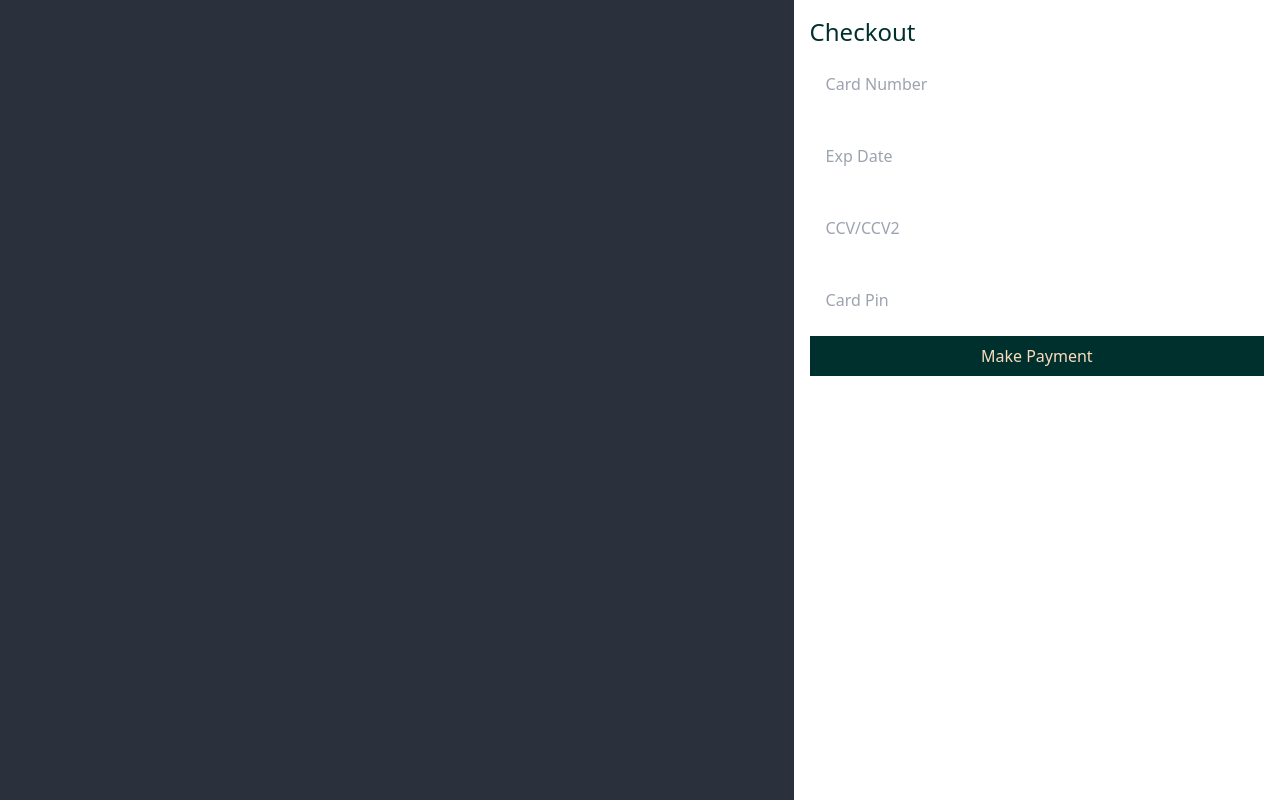
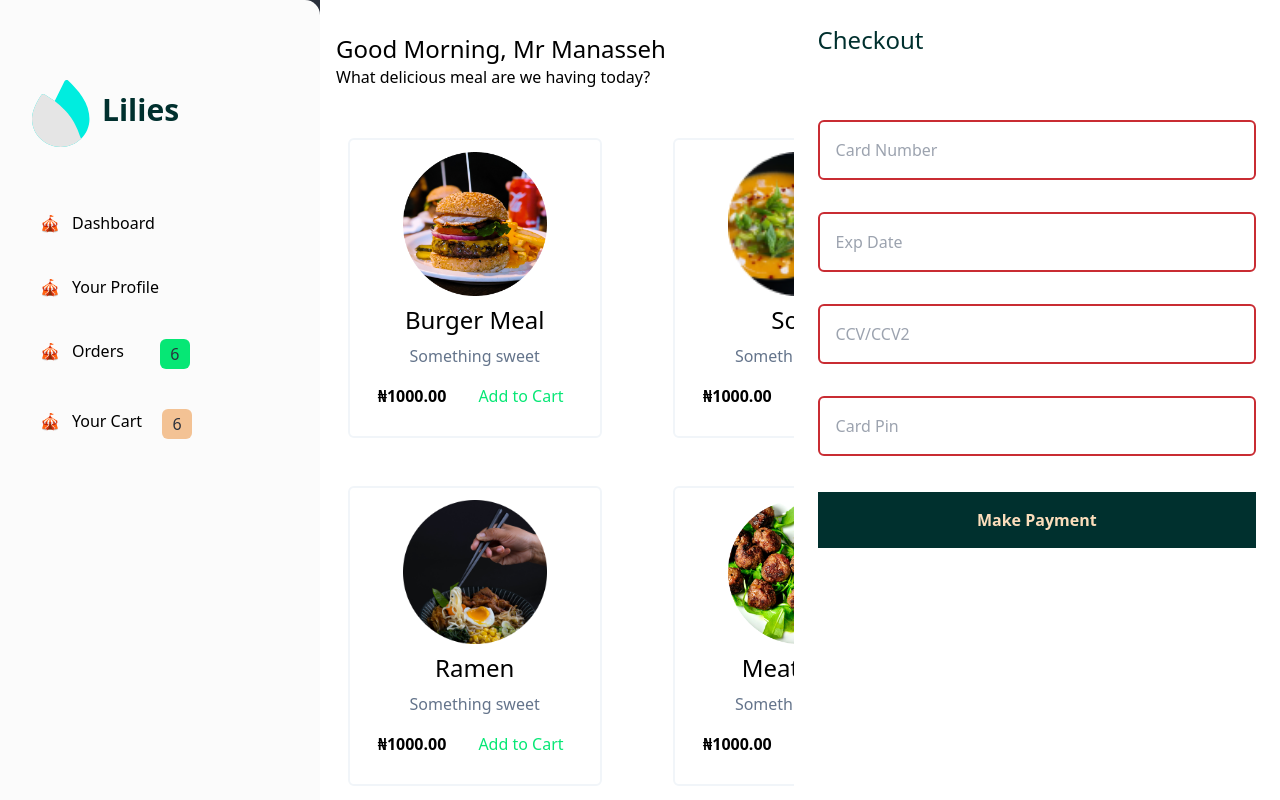
Before and after one commit to manaboy-07/Lilies, a React (Create React App) app: page / in a window 1280 px wide. Built offline with nearby package versions, Linux system fonts and the light colour scheme.

Commit message:
working on dashboard

```diff
--- a/src/App.js
+++ b/src/App.js
@@ -8,6 +8,7 @@ import SignUp from "./Pages/SignUp";
 function App() {
   return (
     <div className='App bg-white'>
+      <SideMenu />
       <CheckOut />
     </div>
   );
--- a/src/components/CheckOut.jsx
+++ b/src/components/CheckOut.jsx
@@ -7,23 +7,39 @@ function CheckOut() {
     e.preventDefault();
   };
   return (
-    <div className='checkout  p-4 dash-output'>
+    <div className='checkout  p-6 dash-output'>
       <h1 className='text-2xl text-bold text-primary'>Checkout</h1>
 
-      <form action='' onSubmit={handleSubmit}>
+      <form action='' onSubmit={handleSubmit} className='my-12'>
         <div>
-          <input type='text' className='p-4 my-2' placeholder='Card Number' />
+          <input
+            type='text'
+            className='p-4 my-4 text-primary w-full border-2 border-error rounded-md'
+            placeholder='Card Number'
+          />
         </div>
         <div>
-          <input type='text' className='p-4 my-2' placeholder='Exp Date' />
+          <input
+            type='text'
+            className='p-4 my-4 text-primary w-full border-2 border-error rounded-md focus:outline-none'
+            placeholder='Exp Date'
+          />
         </div>
         <div>
-          <input type='text' className='p-4 my-2' placeholder='CCV/CCV2' />
+          <input
+            type='text'
+            className='p-4 my-4 text-primary w-full border-2 border-error rounded-md focus:outline-none'
+            placeholder='CCV/CCV2'
+          />
         </div>
         <div>
-          <input type='text' className='p-4 my-2' placeholder='Card Pin' />
+          <input
+            type='text'
+            className='p-4 my-4 text-primary w-full border-2 border-error rounded-md focus:outline-none'
+            placeholder='Card Pin'
+          />
         </div>
-        <button className=' p-2 bg-primary text-secondary text-bold w-full hover:bg-primary'>
+        <button className=' p-4 my-5 bg-primary text-secondary font-bold w-full hover:bg-primary focus:outline-none'>
           Make Payment
         </button>
       </form>
--- a/src/index.css
+++ b/src/index.css
@@ -54,6 +54,7 @@
   position: fixed;
   right: 0px;
   width: 38%;
+  z-index: 999;
   background-color: #fff;
   height: 100vh;
 }
```
